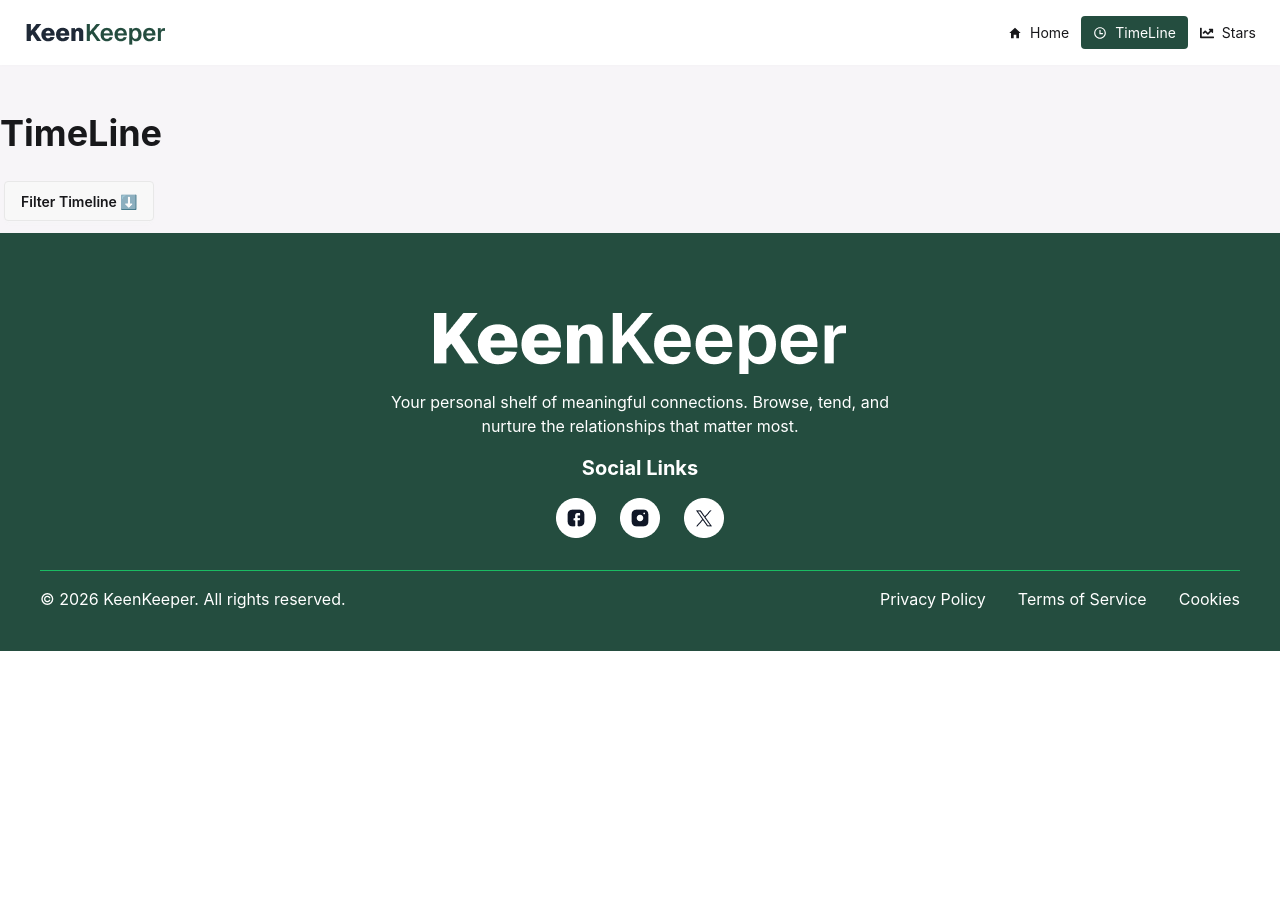
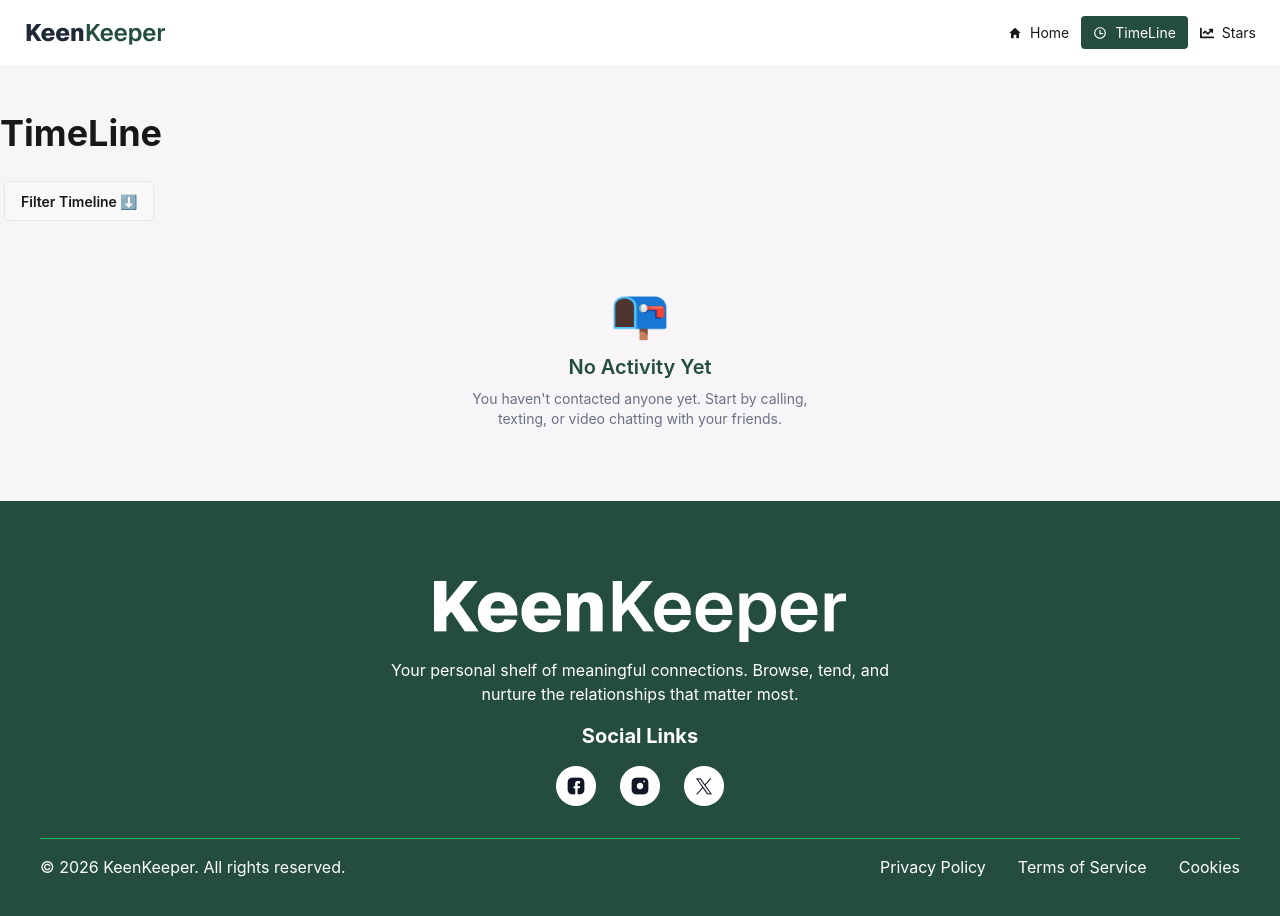
Before and after one commit to souravnath4587-cmd/keen-keeper-project, a React (Vite) app: page /timeline in a window 1280 px wide. Shown: the top 916 px of the page. Before the commit the page ends 800 px from the top, so only its background shows below. Built offline with nearby package versions, Linux system fonts and the light colour scheme.

Commit message:
sorting problem is finished.

```diff
--- a/package.json
+++ b/package.json
@@ -15,6 +15,7 @@
     "react-dom": "^19.2.4",
     "react-icons": "^5.6.0",
     "react-router": "^7.14.1",
+    "rechart": "^0.0.1",
     "tailwindcss": "^4.2.2"
   },
   "devDependencies": {
--- a/src/components/HomePage/Friends.jsx
+++ b/src/components/HomePage/Friends.jsx
@@ -1,9 +1,8 @@
-import React, { use } from "react";
+import React from "react";
 import Friend from "../ui/Friend";
-const friendsData = fetch("/friends.json").then((res) => res.json());
 
-const Friends = () => {
-  const friends = use(friendsData);
+const Friends = ({ friends }) => {
+  console.log(friends);
 
   return (
     <div>
--- a/src/components/HomePage/Tab.jsx
+++ b/src/components/HomePage/Tab.jsx
@@ -1,14 +1,18 @@
 import React from "react";
 
-const Tab = () => {
+const Tab = ({ friends }) => {
+  const onTrack = friends.filter(
+    (friend) => friend.status === "on-track",
+  ).length;
+
   return (
     <div className="flex flex-row justify-between items-center gap-4">
       <div className="p-2 md:p-10 text-center rounded-2xl bg-white md:w-1/5 shadow">
-        <h2 className="text-2xl md:text-4xl font-bold">10</h2>
+        <h2 className="text-2xl md:text-4xl font-bold">{friends.length}</h2>
         <p className="text-[#64748b]">Total Friends</p>
       </div>
       <div className="p-2 md:p-10 text-center rounded-2xl bg-white md:w-1/5  shadow">
-        <h2 className="text-2xl md:text-4xl font-bold">10</h2>
+        <h2 className="text-2xl md:text-4xl font-bold">{onTrack}</h2>
         <p className="text-[#64748b]">On Track</p>
       </div>
       <div className="p-2 md:p-10 text-center rounded-2xl bg-white md:w-1/5  shadow">
--- a/src/components/context/FriendContactProvider.jsx
+++ b/src/components/context/FriendContactProvider.jsx
@@ -4,9 +4,15 @@ export const FriendContactContext = createContext();
 
 const FriendContactProvider = ({ children }) => {
   const [friendContact, setFriendContact] = useState([]);
-  // const [friendTextContact, setFriendTextContact] = useState([]);
-  // const [friendVideoContact, setFriendVideoContact] = useState([]);
-  const timeGap = 5 * 60 * 1000; // 5 minutes
+  const [filterActive, setFilterActive] = useState("all");
+
+  const filterList =
+    filterActive === "all"
+      ? friendContact
+      : friendContact.filter((item) => item.action === filterActive);
+
+  // const timeGap = 5 * 60 * 1000; // 5 minutes
+
   const handleAction = (person, type) => {
     const date = new Date();
     // const lastAction = friendContact.find((item) => item.id === person.id);
@@ -39,6 +45,9 @@ const FriendContactProvider = ({ children }) => {
     handleAction,
     friendContact,
     setFriendContact,
+    filterList,
+    filterActive,
+    setFilterActive,
   };
   return (
     <FriendContactContext.Provider value={data}>
--- a/src/components/pages/Home.jsx
+++ b/src/components/pages/Home.jsx
@@ -1,15 +1,17 @@
-import React from "react";
+import React, { use } from "react";
 import Banner from "../HomePage/Banner";
 import Tab from "../HomePage/Tab";
 import Friends from "../HomePage/Friends";
+const friendsData = fetch("/friends.json").then((res) => res.json());
 
 const Home = () => {
+  const friends = use(friendsData);
   return (
     <div className="">
       <div className="container mx-auto bg-[#f7f5f8ec]">
         <Banner />
-        <Tab />
-        <Friends />
+        <Tab friends={friends} />
+        <Friends friends={friends} />
       </div>
     </div>
   );
--- a/src/components/pages/Stars.jsx
+++ b/src/components/pages/Stars.jsx
@@ -1,6 +1,10 @@
-import React from "react";
+import React, { useContext } from "react";
+import { FriendContactContext } from "../context/FriendContactProvider";
 
 const Stars = () => {
+  const { friendContact } = useContext(FriendContactContext);
+  console.log(friendContact);
+
   return <div>This is starts page.</div>;
 };
 
--- a/src/components/pages/Timeline.jsx
+++ b/src/components/pages/Timeline.jsx
@@ -6,14 +6,30 @@ import text from "../../assets/text.png";
 import video from "../../assets/video.png";
 
 const Timeline = () => {
-  const { friendContact } = useContext(FriendContactContext);
-  console.log(friendContact);
+  const { filterList } = useContext(FriendContactContext);
 
   return (
     <div className="container mx-auto bg-[#f7f5f8ec] py-2">
       <h2 className="text-4xl font-bold py-6 mt-4">TimeLine</h2>
       <DropDown />
-      {friendContact.map((item) => (
+      {filterList.length === 0 ? (
+        <div className="flex flex-col items-center justify-center py-16 text-center">
+          {/* Icon */}
+          <div className="text-5xl mb-4">📭</div>
+
+          {/* Title */}
+          <h2 className="text-xl font-semibold text-[#244d3f] mb-2">
+            No Activity Yet
+          </h2>
+
+          {/* Description */}
+          <p className="text-gray-500 text-sm max-w-sm">
+            You haven't contacted anyone yet. Start by calling, texting, or
+            video chatting with your friends.
+          </p>
+        </div>
+      ) : (
+        filterList.map((item) => (
           <div className="flex flex-row justify-start items-center gap-4 rounded-xl p-4 my-4 bg-white mx-2">
             <div className="">
               <img
@@ -31,7 +47,8 @@ const Timeline = () => {
               </p>
             </div>
           </div>
-      ))}
+        ))
+      )}
     </div>
   );
 };
--- a/src/components/ui/DropDown.jsx
+++ b/src/components/ui/DropDown.jsx
@@ -1,6 +1,9 @@
-import React from "react";
+import React, { useContext } from "react";
+import { FriendContactContext } from "../context/FriendContactProvider";
 
 const DropDown = () => {
+  const { setFilterActive } = useContext(FriendContactContext);
+
   return (
     <div>
       <div className="dropdown dropdown-bottom">
@@ -11,13 +14,16 @@ const DropDown = () => {
           tabIndex="-1"
           className="dropdown-content menu bg-base-100 rounded-box z-1 w-52 p-2 shadow-sm"
         >
-          <li>
+          <li onClick={() => setFilterActive("all")}>
+            <a>all</a>
+          </li>
+          <li onClick={() => setFilterActive("call")}>
             <a>Call</a>
           </li>
-          <li>
+          <li onClick={() => setFilterActive("text")}>
             <a>Text</a>
           </li>
-          <li>
+          <li onClick={() => setFilterActive("video")}>
             <a>Video</a>
           </li>
         </ul>
--- a/src/components/ui/Friend.jsx
+++ b/src/components/ui/Friend.jsx
@@ -21,7 +21,11 @@ const Friend = ({ friend }) => {
                 </p>
               ))}
             </div>
-            <div className="badge badge-success my-2">{status}</div>
+            <div
+              className={`badge ${(status == "almost due" && "badge-secondary") || (status === "on-track" && "badge-warning") || (status === "overdue" && "badge-success")} my-2`}
+            >
+              {status}
+            </div>
           </div>
         </div>
       </div>
--- a/src/components/ui/RightCard.jsx
+++ b/src/components/ui/RightCard.jsx
@@ -38,27 +38,27 @@ const RightCard = ({ expectedFriend }) => {
       <div className="rounded-2xl shadow p-4">
         <h4 className="text-xl text-[#244d3f] my-4">Quick Check In</h4>
         <div className="flex flex-row justify-between items-center gap-2">
-          <div
+          <button
             onClick={() => handleAction(expectedFriend, "call")}
             className="bg-[#f5f3f7] rounded-xl px-12 py-6 flex flex-col items-center space-y-2"
           >
             <BsFillTelephoneFill size={25} />
             <p className="text-[#64748b]">Call</p>
-          </div>
-          <div
+          </button>
+          <button
             onClick={() => handleAction(expectedFriend, "text")}
             className="bg-[#f5f3f7] rounded-xl px-12 py-6 flex flex-col items-center space-y-2"
           >
             <IoMdText size={25} />
             <p className="text-[#64748b]">Text</p>
-          </div>
-          <div
+          </button>
+          <button
             onClick={() => handleAction(expectedFriend, "video")}
             className="bg-[#f5f3f7] rounded-xl px-12 py-6  flex flex-col items-center space-y-2"
           >
             <FaVideo size={25} />
             <p className="text-[#64748b]">Video</p>
-          </div>
+          </button>
         </div>
       </div>
     </div>
```
Also changed, not shown: 1 other file (tests, documents, lock files or other folders). Lines whose indentation alone changed are shown as unchanged.
